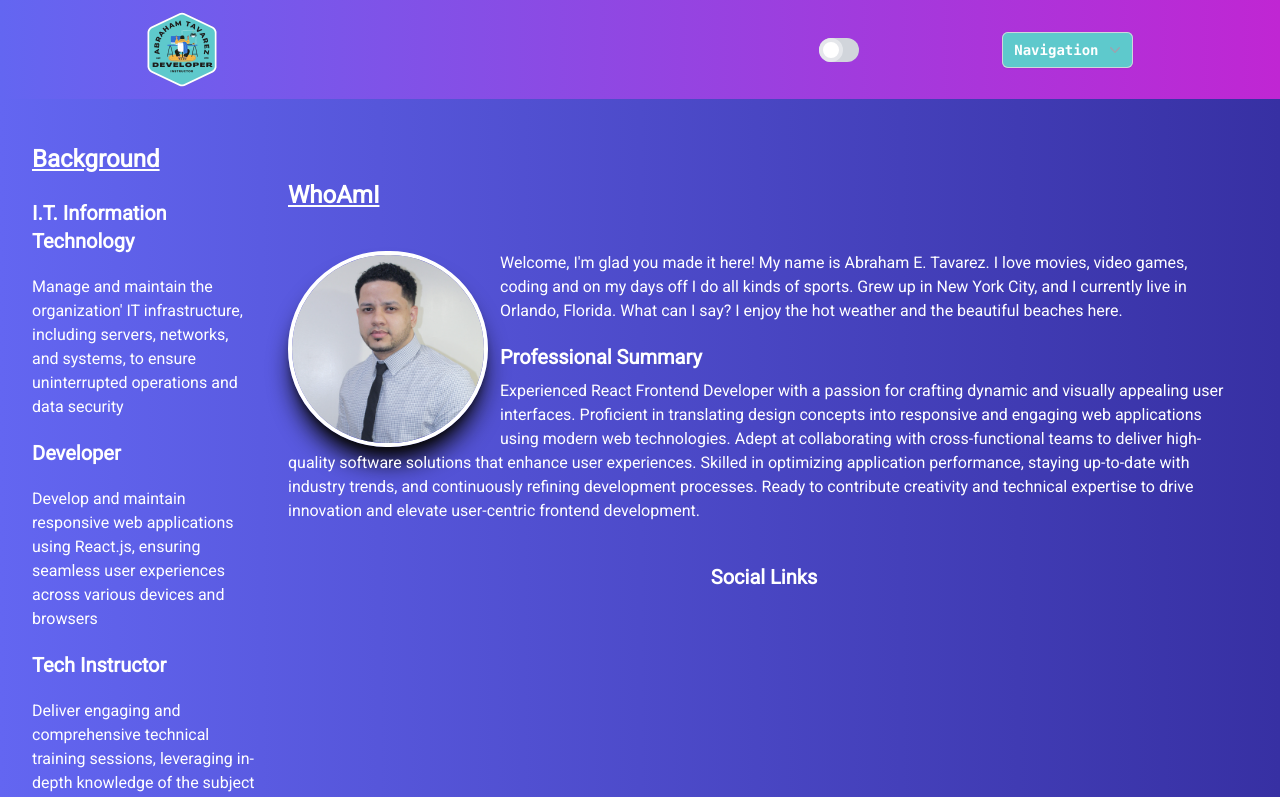
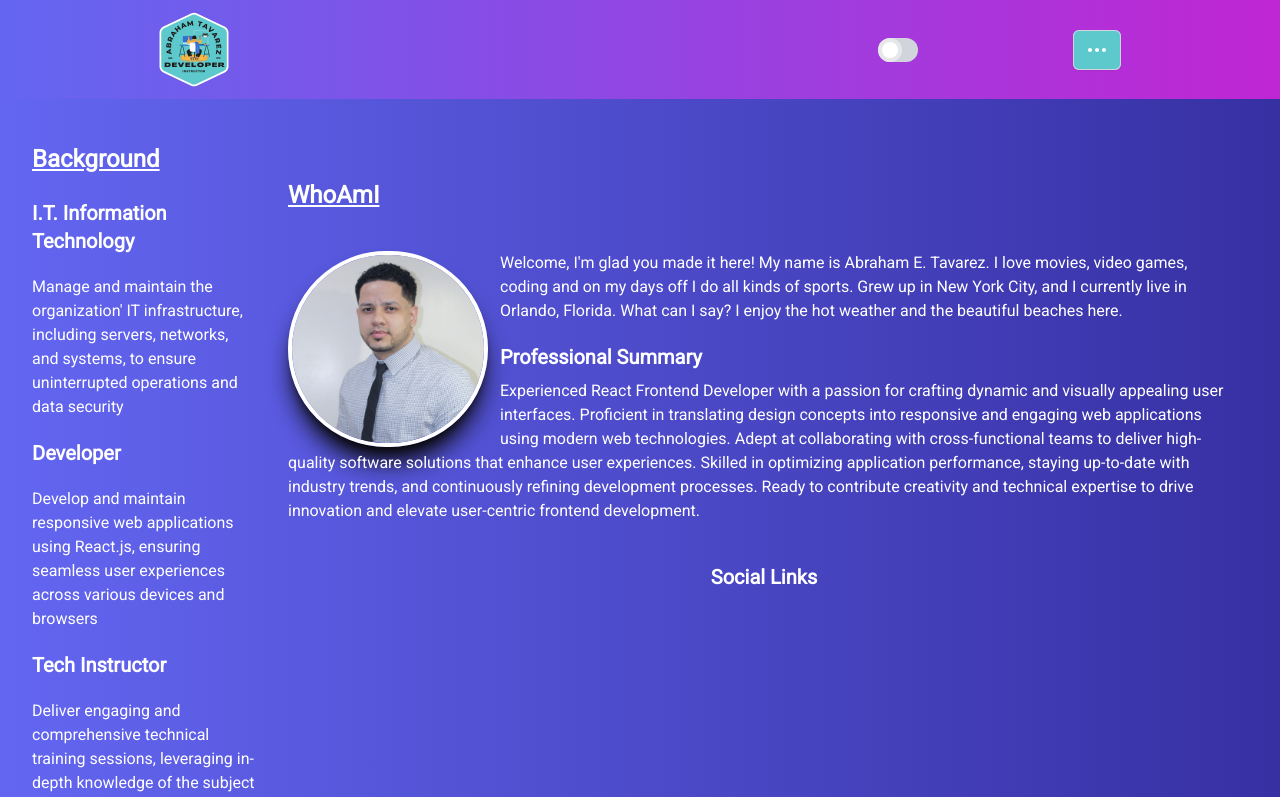
Before and after one commit to AbeTavarez/devp, a Next.js app: page / in a window 1280 px wide. Shown: the top 797 px of the page. Built offline with nearby package versions, Linux system fonts and the light colour scheme; some icons are missing.

Commit message:
nav quick fix

```diff
--- a/components/AppLayout/AppLayout.js
+++ b/components/AppLayout/AppLayout.js
@@ -95,18 +95,25 @@
                   aria-haspopup="true"
                   onClick={() => setShowDropDown(!showDropDown)}
                 >
-                  Navigation
+
                   <svg
-                    class="-mr-1 h-5 w-5 text-gray-400"
-                    viewBox="0 0 20 20"
-                    fill="currentColor"
+                    // class="-mr-1 h-5 w-5 text-gray-400"
+                    // viewBox="0 0 20 20"
+                    // fill="currentColor"
                     aria-hidden="true"
+                    class="h-6 w-6 text-white hover:text-[#5EC9CC]"
+                    xmlns="http://www.w3.org/2000/svg"
+                    fill="none"
+                    viewBox="0 0 24 24"
+                    stroke="currentColor"
                   >
-                    <path
+                    {/* <path
                       fill-rule="evenodd"
                       d="M5.23 7.21a.75.75 0 011.06.02L10 11.168l3.71-3.938a.75.75 0 111.08 1.04l-4.25 4.5a.75.75 0 01-1.08 0l-4.25-4.5a.75.75 0 01.02-1.06z"
                       clip-rule="evenodd"
-                    />
+                    /> */}
+
+                  <path stroke-linecap="round" stroke-linejoin="round" stroke-width="2" d="M5 12h.01M12 12h.01M19 12h.01M6 12a1 1 0 11-2 0 1 1 0 012 0zm7 0a1 1 0 11-2 0 1 1 0 012 0zm7 0a1 1 0 11-2 0 1 1 0 012 0z" />
                   </svg>
                 </button>
               </div>
```
